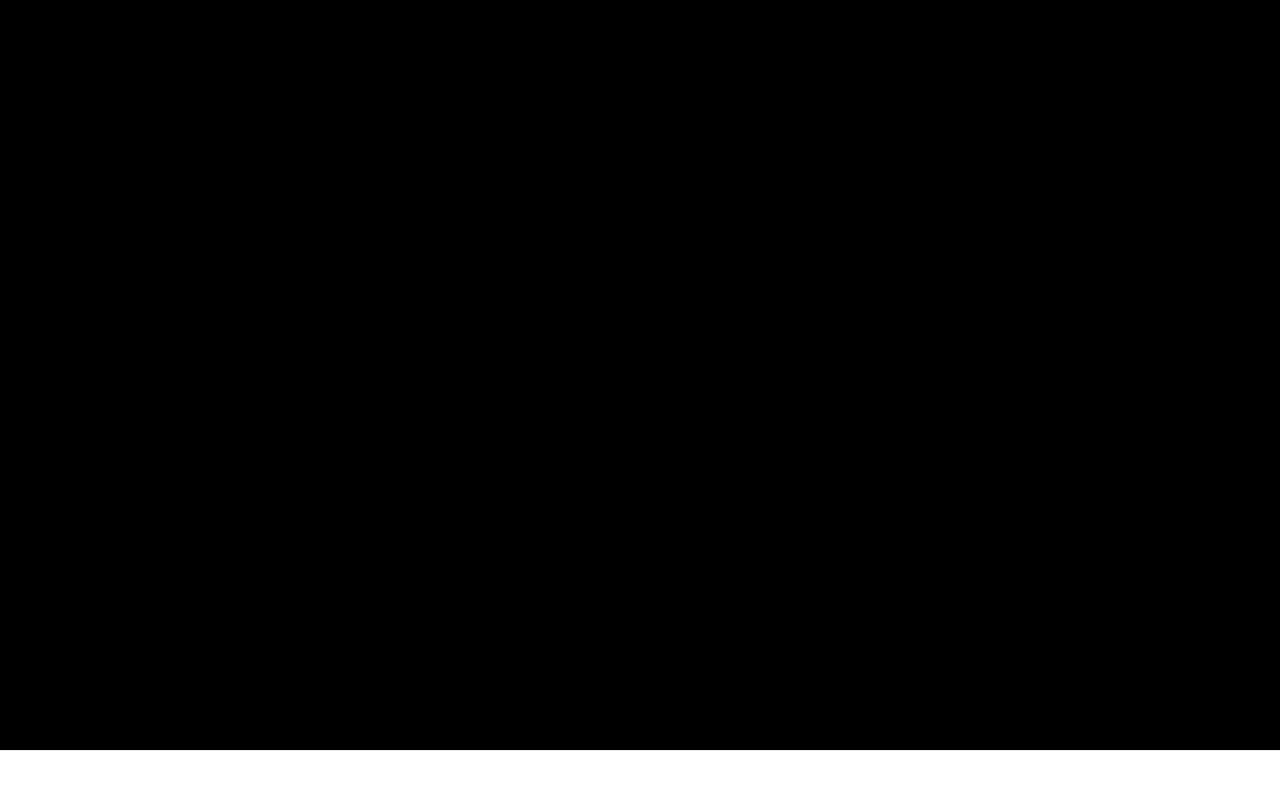
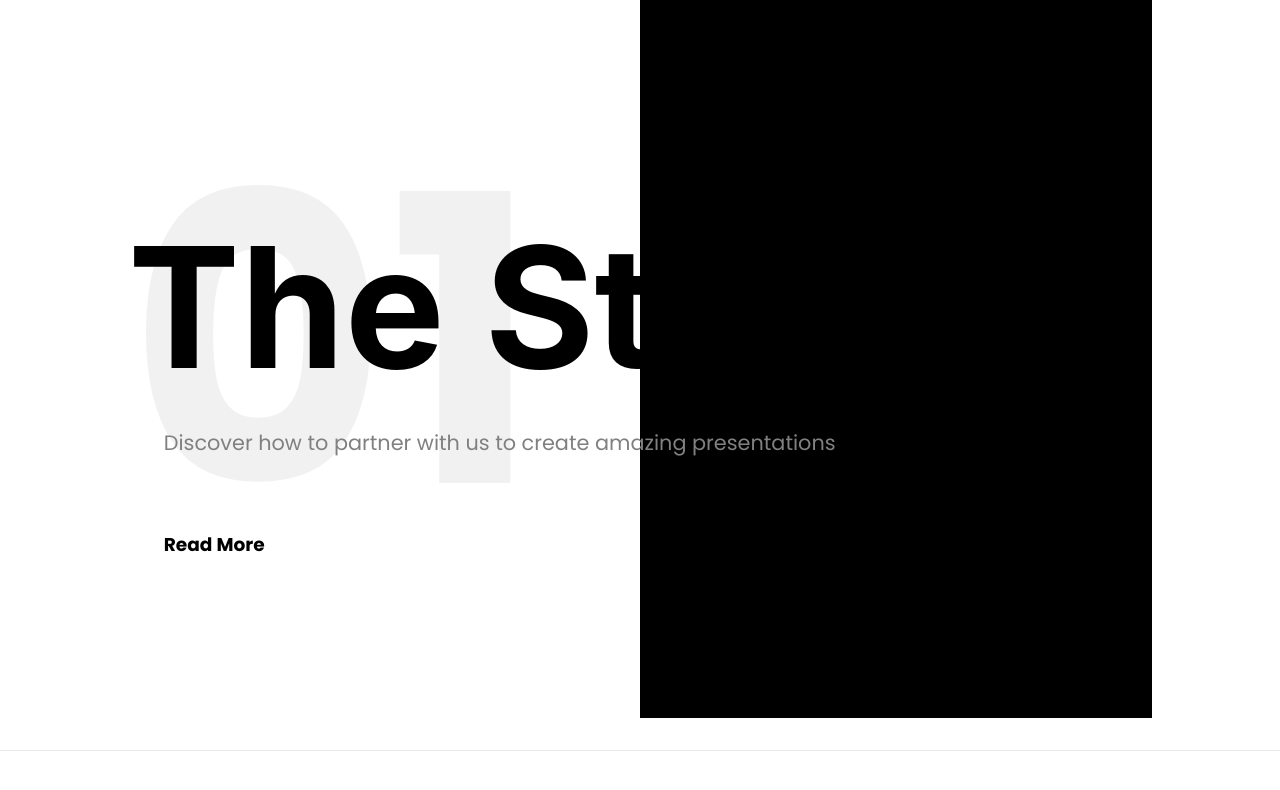
Before and after one commit to debdevs/business-presentation-site, a Next.js app: page / in a window 1280 px wide. Shown: the top 790 px of the page. Built offline with nearby package versions, Linux system fonts and the light colour scheme.

Commit message:
test hero code

```diff
--- a/components/UI/templates/HomeHeroMain/HomeHeroMain.js
+++ b/components/UI/templates/HomeHeroMain/HomeHeroMain.js
@@ -7,16 +7,25 @@ import styles from './HomeHeroMain.module.css'
 const HomeHeroMain = () => {
   return (
     <div className={styles.hero_container}>
+
       <div className={`${styles.hero_content_container} ${"padding_base"}`}>
+      <div className= {styles.left_container}>
         <div className= {styles.text_container}>
-          <h1>Hello</h1>
-          <h2>Hello</h2>
+          <h1>01</h1>
+          <div className= {styles.front_text_container}>
+            <h2>The Story.</h2>
+            <div className= {styles.lower_texts}>
+              <p>Discover how to partner with us to create amazing presentations</p>
+              <button className= {styles.plain_button} >Read More</button>
+            </div>
+          </div>
         </div>
-
+        </div>
+        <div className= {styles.right_container}></div>
+      </div>
 
 
       </div>
-       </div>
   )
 }
 
--- a/components/UI/templates/HomeHeroMain/HomeHeroMain.module.css
+++ b/components/UI/templates/HomeHeroMain/HomeHeroMain.module.css
@@ -12,11 +12,67 @@
     display: flex;
     align-items: center;
     justify-content: flex-start;
-    background:black;
+
     height: 100%;
     width:100%;
+    margin-bottom: 5%;
+}
+.left_container{
+    display:flex;
+    justify-content: center;
+    align-items: flex-start;
+    flex-direction: column;
+    width:50%;
+
+}
+.text_container {
+    display:flex;
+    justify-content: flex-start;
+    align-items: center;
+}
+.text_container h1{
+    font-size: 25rem;
+    color: var(--main-color-1);
+    opacity:.05;
 }
 
-.text_container h1{
-    font-size: 5rem;
+
+
+.front_text_container{
+    position:absolute;
+    color: black;
+    font-size: 7rem;
+    align-self: center;
+    gap:10px;
+    margin-top: 8%;
 }
+
+
+.lower_texts{
+
+    margin-top: 5%;
+    padding-left: 4.2%;
+}
+.text_container p{
+
+    color: var(--accent-color-1);
+    font-size: 1.3rem;
+
+
+}
+
+.plain_button{
+    background:transparent;
+    color:black;
+    border: 0px solid black;
+    font-weight: 600;
+    font-size: 1.16rem;
+    padding:0px;
+    cursor:pointer;
+}
+
+.right_container{
+    background-color: black;
+    width:50%;
+    height:100%;
+}
--- a/styles/globals.css
+++ b/styles/globals.css
@@ -17,9 +17,14 @@ a {
   box-sizing: border-box;
 }
 .padding_base{
-  max-width: 120rem;
+
+  padding: 0 10% 0 10%;
 }
+:root{
+  --main-color-1: black;
+  --accent-color-1:grey;
 
+}
 /* http://meyerweb.com/eric/tools/css/reset/
    v2.0 | 20110126
    License: none (public domain)
@@ -78,6 +83,6 @@ table {
 }
 
 
-h1 {
+h1, p, button {
   font-family: 'Poppins', sans-serif;
 }
```
